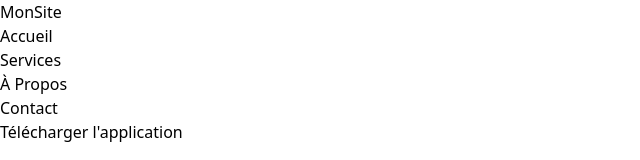
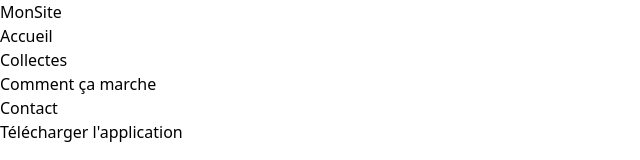
Before and after one commit to Elevata243/FrontEnd, a React (Vite) app: page / in a window 1280 px wide. Shown: the top 160 px of the page, without its empty margins (0-640 px from the left). Built offline with nearby package versions, Linux system fonts and the light colour scheme.

Commit message:
Modification de deux liens dans la navigation 'Services' et 'A propos'  en 'Comment ça marche' et 'Collectes'

```diff
--- a/src/components/NavBar.jsx
+++ b/src/components/NavBar.jsx
@@ -17,8 +17,8 @@ const Navbar = () => {
           <a href="#" className="text-2xl font-bold">MonSite</a>
           <ul className="hidden md:flex space-x-8 pl-8">
             <li><a href="#" >Accueil</a></li>
-            <li><a href="#" >Services</a></li>
-            <li><a href="#" >À Propos</a></li>
+            <li><a href="#" >Collectes</a></li>
+            <li><a href="#" >Comment ça marche</a></li>
             <li><a href="#" >Contact</a></li>
           </ul>
         </div>
@@ -50,8 +50,8 @@ const Navbar = () => {
         <div className="md:hidden text-black px-4 py-2 space-y-2 flex flex-col items-start transform transition-transform duration-300 ease-in-out">
           <ul className="w-full space-y-2">
             <li><a href="#" className="block ">Accueil</a></li>
-            <li><a href="#" className="block ">Services</a></li>
-            <li><a href="#" className="block ">À Propos</a></li>
+            <li><a href="#" className="block ">Collectes</a></li>
+            <li><a href="#" className="block ">Comment ça marche</a></li>
             <li><a href="#" className="block ">Contact</a></li>
           </ul>
           {/* Bouton Mobile en bas */}
```
